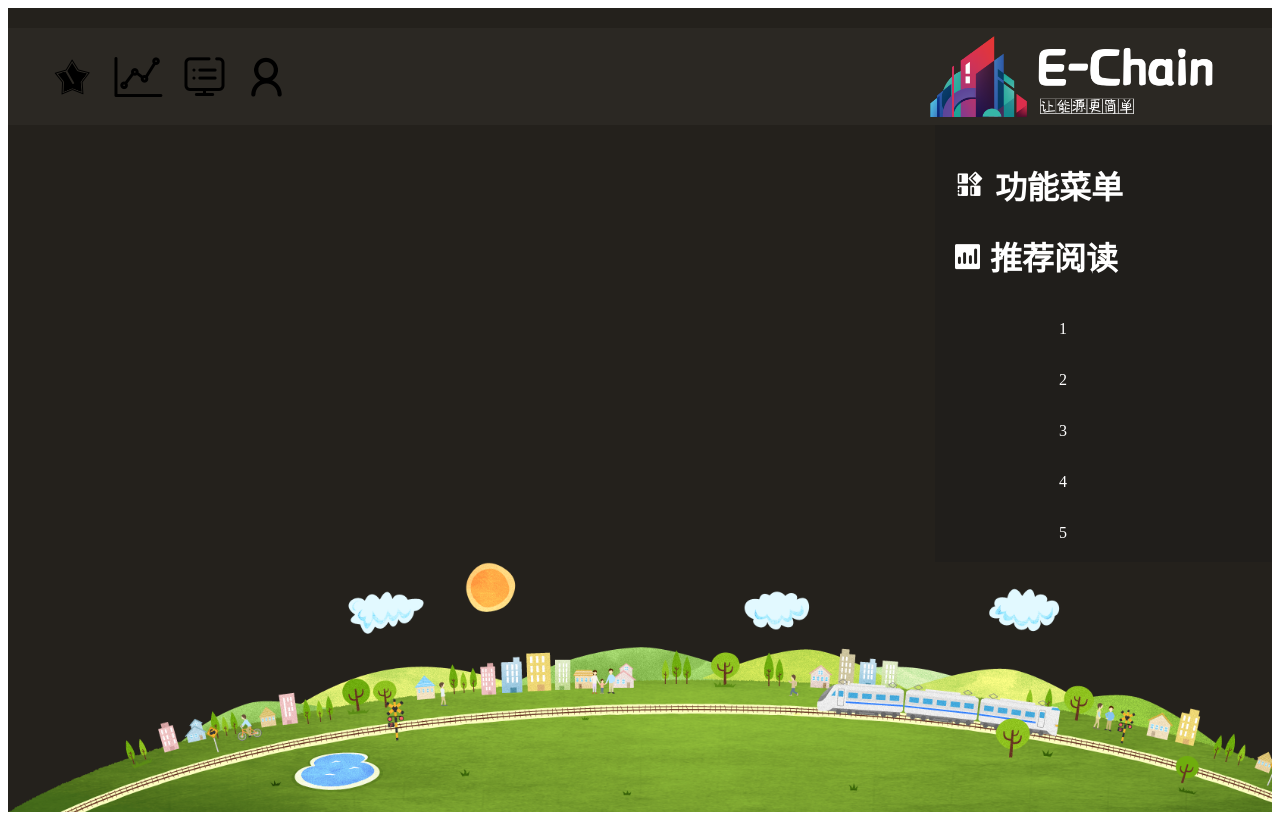
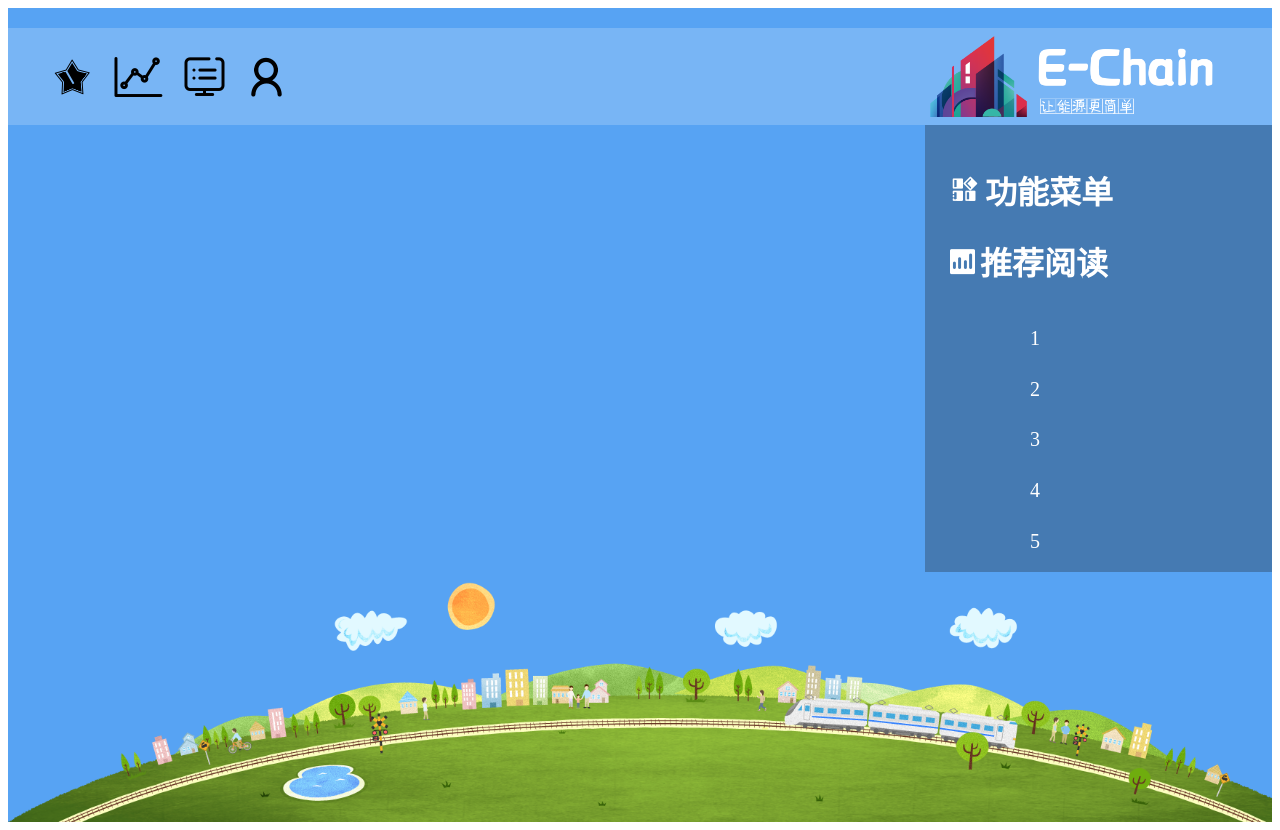
Before and after one commit to Superwzw/vue-energy, a Vue app in the folder vue-energy/: page / in a window 1280 px wide. Built offline with nearby package versions, Linux system fonts and the light colour scheme; what iview would draw is missing.

Commit message:
homeSwiper init

```diff
--- a/vue-energy/package.json
+++ b/vue-energy/package.json
@@ -12,6 +12,7 @@
     "stylus": "^0.54.5",
     "stylus-loader": "^3.0.2",
     "vue": "^2.6.6",
+    "vue-awesome-swiper": "^3.1.3",
     "vue-router": "^3.0.1",
     "vuex": "^3.0.1"
   },
--- a/vue-energy/src/components/Home_components/header/header.vue
+++ b/vue-energy/src/components/Home_components/header/header.vue
@@ -37,12 +37,14 @@
 			align-items: center;
 			justify-content:space-between;
 			min-width:1200px;
-			background-color:rgba(247,247,247,0.03);
+			background-color:rgba(247,247,247,0.2);
 			.logo-img
 					height: 97px;
 					margin-right: 43px;
 					.logo-content
 						height:100%;
+					.logo-content:hover
+						transform:scale(1.1);
 			// .search
 			// 	// margin-left:300px;
 			// 	height:48px;
@@ -73,5 +75,9 @@
 				align-items:center;
 				.homeIcon
 					font-size:40px;
+				.homeIcon:hover
+					color:rgb(244,208,0);
+					transform: scale(1.1);
+
 
 </style>
--- a/vue-energy/src/components/Home_components/homeBoard/homeBoard.vue
+++ b/vue-energy/src/components/Home_components/homeBoard/homeBoard.vue
@@ -1,12 +1,16 @@
 <template>
 	<div class="homeBoard">
 		<home-header></home-header>
-		<home-nav></home-nav>
+		<div class="board-wraper">
+			<homeSwiper></homeSwiper>
+			<home-nav></home-nav>
+		</div>
 	</div>
 </template>
 
 <script>
 	import homeHeader from '@/components/Home_components/header/header.vue'
+	import homeSwiper from '@/components/Home_components/homeSwiper/homeSwiper.vue'
 	import homeNav from '@/components/Home_components/homeNav/homeNav.vue'
 
 	export default {
@@ -14,6 +18,7 @@
 	  	components: {
     		homeHeader,
     		homeNav,
+    		homeSwiper,
   		}
 	}
 </script>
@@ -22,7 +27,9 @@
 @import '~@/assets/styles/varibles'
 	.homeBoard
 		overflow:hidden;
-		background-color: $bgColor;
+		background-color: $btnColor;
 		width:100%;
 		min-width:1200px;
+	.board-wraper
+		display:flex;
 </style>
--- a/vue-energy/src/components/Home_components/homeFooter/homeFooter.vue
+++ b/vue-energy/src/components/Home_components/homeFooter/homeFooter.vue
@@ -18,13 +18,15 @@
 		position:relative;
 		overflow:hidden;
 		height:250px;
+		background-color:$btnColor;
 		.footer-img
 			position:absolute;
-			top:0;
+			top:10px;
 			left:0;
 			right:0;
 			bottom:0;
-			background-color:$bgColor;
 			.footer-img-content
 				height:100%;
+			.footer-img-content:hover
+				transform:scale(1.1);
 </style>
--- a/vue-energy/src/components/Home_components/homeNav/homeNav.vue
+++ b/vue-energy/src/components/Home_components/homeNav/homeNav.vue
@@ -1,20 +1,20 @@
 <template>
 	<div class="nav">
-		<div class="appMenu">
+		<div class="appMenu bigger">
 			<div class="iconfont homeIcon" style="font-size: 30px;">&#xe719;</div>
 			<h1>功能菜单</h1>
 		</div>
 		<div class="Recommend">
-		<div class="appRec">
+		<div class="appRec bigger">
 			<div class="iconfont homeIcon" style="font-size: 25px;">&#xe611;</div>
 			<h1>推荐阅读</h1>
 		</div>
 		<ul class="recList" style="list-style-type: none;">
-			<li class="recItem">1</li>
-			<li class="recItem">2</li>
-			<li class="recItem">3</li>
-			<li class="recItem">4</li>
-			<li class="recItem">5</li>
+			<li class="recItem bigger">1</li>
+			<li class="recItem bigger">2</li>
+			<li class="recItem bigger">3</li>
+			<li class="recItem bigger">4</li>
+			<li class="recItem bigger">5</li>
 		</ul>
 		</div>
 	</div>
@@ -31,11 +31,11 @@
 		width:297px;
 		height:397px;
 		float:right;
-		background-color:rgba(27,27,27,0.4);
-		padding:20px;
+		background-color:rgba(27,27,27,0.3);
+		padding:25px;
 		color:white;
 		.homeIcon
-			margin-right:10px;
+			margin-right:5px;
 		.appMenu
 			display:flex;
 			height:20%;
@@ -47,11 +47,14 @@
 				align-items:center;
 				height:20%;
 			.recList
-				text-indent:4em;
+				text-indent:2em;
 				height:80%;
+				font-size:20px;
 				.recItem
 					display:flex;
 					align-items:center;
 					height:20%;
-
+		.bigger:hover
+			color:rgb(244,208,0);
+			transform: scale(1.1);
 </style>
--- /dev/null
+++ b/vue-energy/src/components/Home_components/homeSwiper/homeSwiper.vue
@@ -0,0 +1,18 @@
+<template>
+	<div class="homeSwiper">
+
+	</div>
+</template>
+
+<script>
+	export default {
+		name: "homeSwiper",
+	}
+</script>
+
+<style lang="stylus" scoped>
+@import '~@/assets/styles/varibles'
+	.homeSwiper
+		flex-grow:1;
+		// border:1px solid black;
+</style>
--- a/vue-energy/src/main.js
+++ b/vue-energy/src/main.js
@@ -5,10 +5,13 @@ import store from './store'
 import './assets/styles/iconfont.css'
 import iView from 'iview'
 import 'iview/dist/styles/iview.css'
+import VueAwesomeSwiper from 'vue-awesome-swiper'
+import 'swiper/dist/css/swiper.css'
 
 
 Vue.config.productionTip = false
 Vue.use(iView)
+Vue.use(VueAwesomeSwiper)
 
 new Vue({
   router,
```
Also changed, not shown: 1 other file (tests, documents, lock files or other folders).
